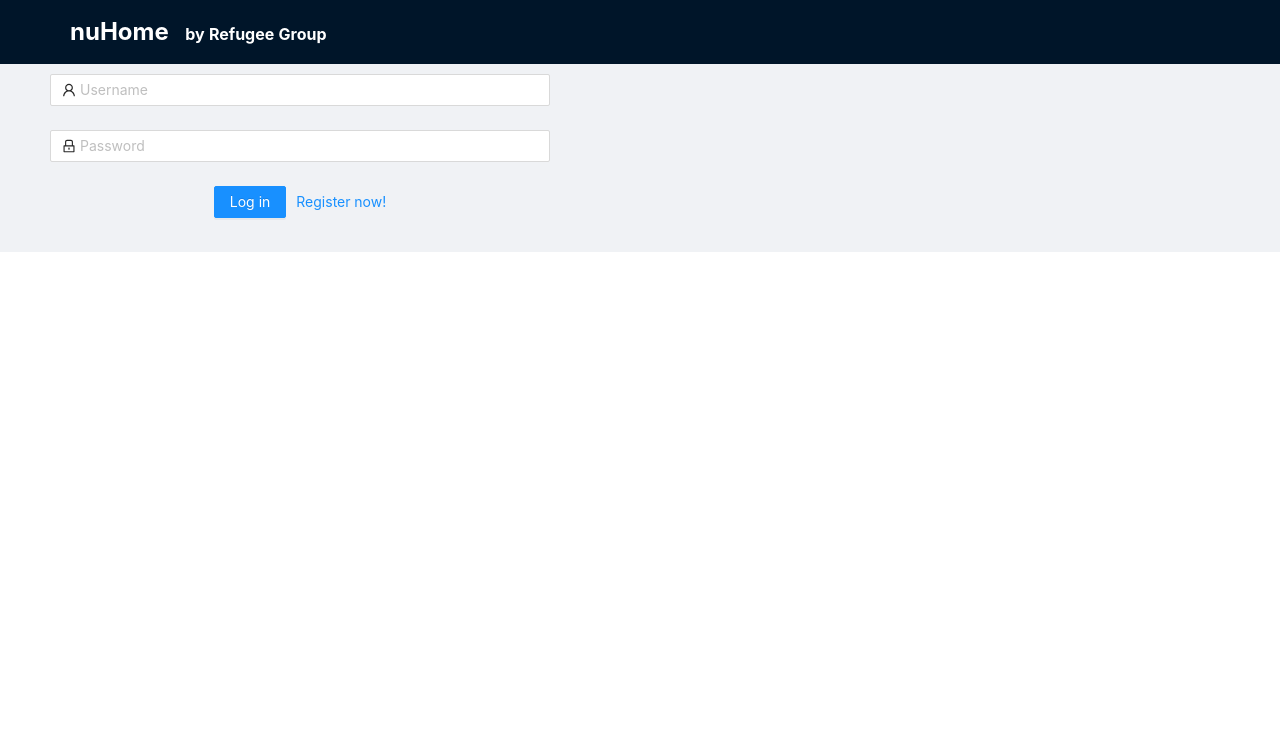
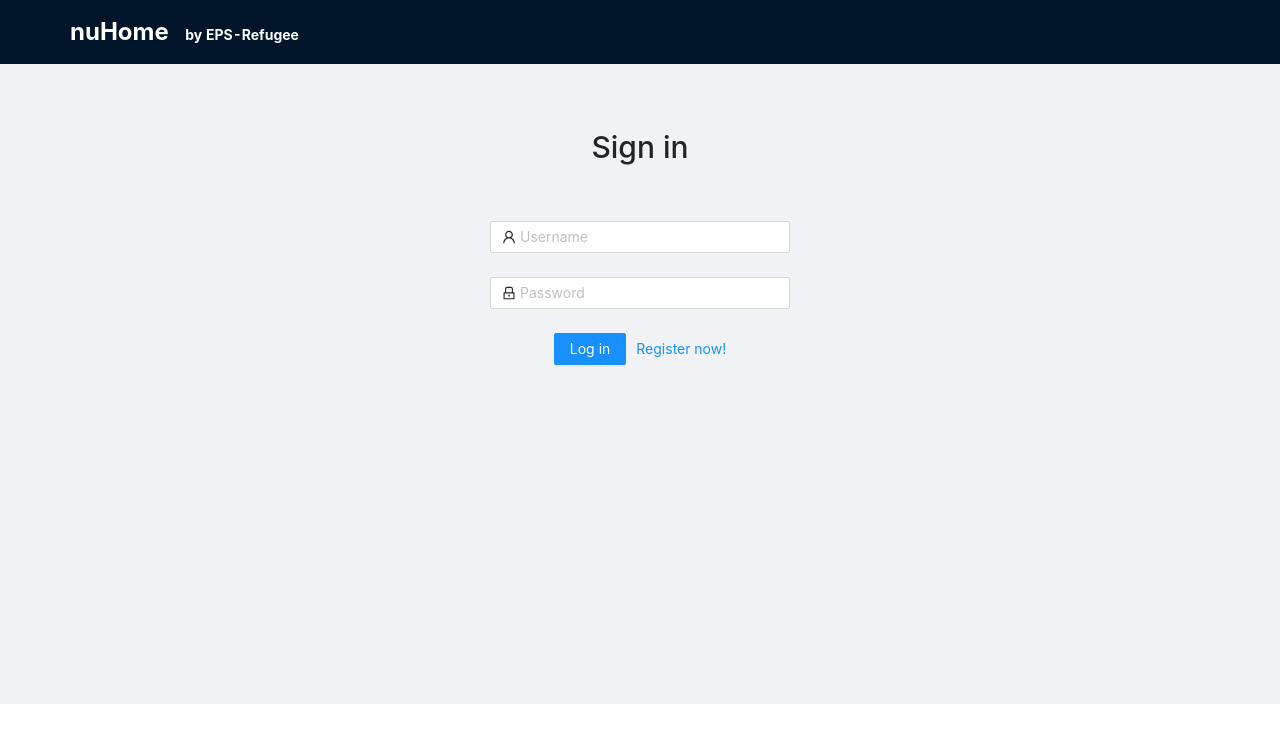
Before and after one commit to Silence-Rain/17-735_EPS_Refugee, a React (Create React App) app in the folder nu-home/: page /login in a window 1280 px wide. Shown: the top 742 px of the page. Built offline with nearby package versions, Linux system fonts and the light colour scheme.

Commit message:
add styles for login&index

```diff
--- a/nu-home/src/components/Index/index.css
+++ b/nu-home/src/components/Index/index.css
@@ -1,13 +1,9 @@
 @import '~antd/dist/antd.css';
-
-.site-layout-background {
-  background: #fff;
-}
 
 .site-layout-content {
   background: #fff;
-  padding: 24px;
-  min-height: 280px;
+  padding: 24px 0;
+  min-height: 80vh;
 }
 
 .logo {
--- a/nu-home/src/components/Index/index.js
+++ b/nu-home/src/components/Index/index.js
@@ -76,14 +76,14 @@ class Index extends React.Component {
 
       <Header>
         <div className="logo">
-          <p>nuHome <span style={{marginLeft: '10px', fontSize: '16px'}}>by Refugee Group</span></p>
+          <p>nuHome <span style={{marginLeft: '10px', fontSize: '14px'}}>by EPS-Refugee</span></p>
         </div>
         {this.menuDisplay()}
       </Header>
 
       <Layout style={{ padding: '10px 50px' }}>
 
-        <Sider width={250} className="site-layout-background">
+        <Sider breakpoint="xs" collapsedWidth="0" className="site-layout-content" width={250}>
           <Menu
             mode="inline"
             defaultSelectedKeys={['dm']}
@@ -97,8 +97,6 @@ class Index extends React.Component {
               <Link to={`${this.props.match.path}/dm`}>Direct Message</Link>
             </Menu.Item>
 
-            {
-              this.state.stores.user.isVerified ? (
             <SubMenu
               key="forum"
               title={
@@ -107,28 +105,27 @@ class Index extends React.Component {
                   Forum
                 </span>
               }
+              disabled={!this.state.stores.user.isVerified}
             >
-                  <Menu.Item key="important">
+              <Menu.Item key="important" disabled={!this.state.stores.user.isVerified}>
                 <Link to={`${this.props.match.path}/forum/important`}>Important!</Link>
               </Menu.Item>
-                  <Menu.Item key="social">
+              <Menu.Item key="social" disabled={!this.state.stores.user.isVerified}>
                 <Link to={`${this.props.match.path}/forum/social`}>Social</Link>
               </Menu.Item>
-                  <Menu.Item key="jobs">
+              <Menu.Item key="jobs" disabled={!this.state.stores.user.isVerified}>
                 <Link to={`${this.props.match.path}/forum/jobs`}>Jobs</Link>
               </Menu.Item>
-                  <Menu.Item key="accomodation">
+              <Menu.Item key="accomodation" disabled={!this.state.stores.user.isVerified}>
                 <Link to={`${this.props.match.path}/forum/accomodation`}>Accomodation</Link>
               </Menu.Item>
-                  <Menu.Item key="resources">
+              <Menu.Item key="resources" disabled={!this.state.stores.user.isVerified}>
                 <Link to={`${this.props.match.path}/forum/resources`}>Resources</Link>
               </Menu.Item>
-                  <Menu.Item key="other">
+              <Menu.Item key="other" disabled={!this.state.stores.user.isVerified}>
                 <Link to={`${this.props.match.path}/forum/other`}>Other</Link>
               </Menu.Item>
             </SubMenu>
-              ) : (<></>)
-            }
 
             {
               this.state.stores.user.type !== "refugee" ? (
@@ -154,15 +151,8 @@ class Index extends React.Component {
           </Menu>
         </Sider>
 
-        <Layout style={{ padding: '0 24px 24px' }}>
-          <Content
-            className="site-layout-background"
-            style={{
-              padding: 24,
-              margin: 0,
-              minHeight: 280,
-            }}
-          >
+        <Layout style={{ padding: '0 24px' }}>
+          <Content className="site-layout-content" style={{ padding: 24 }}>
             <ViewRouter {...this.props}/>
           </Content>
         </Layout>
--- /dev/null
+++ b/nu-home/src/components/Login/index.css
@@ -0,0 +1,21 @@
+.main-layout {
+	display: flex;
+	flex-direction: column;
+	align-items: center;
+	justify-content: center;
+	min-height: 80vh;
+	padding: 10px 50px;
+	text-align: center;
+}
+
+.main-content {
+	width: 75%;
+	display: flex;
+	flex-direction: column;
+	align-items: center;
+}
+
+.main-content h1 {
+	font-size: 30px;
+	margin: 50px 0;
+}
--- a/nu-home/src/components/Login/index.js
+++ b/nu-home/src/components/Login/index.js
@@ -4,6 +4,7 @@ import { UserOutlined, LockOutlined } from '@ant-design/icons';
 import { Link, Redirect } from 'react-router-dom';
 import store from '../../redux/store';
 import { login } from '../../redux/actions/authAction';
+import "./index.css";
 
 const { Header, Content } = Layout;
 
@@ -45,18 +46,17 @@ class LoginForm extends React.Component {
 
           <Header>
             <div className="logo">
-              <p>nuHome <span style={{marginLeft: '10px', fontSize: '16px'}}>by Refugee Group</span></p>
+              <p>nuHome <span style={{marginLeft: '10px', fontSize: '14px'}}>by EPS-Refugee</span></p>
             </div>
           </Header>
 
-          <Layout style={{ padding: '10px 50px', textAlign: "center" }}>
-            <Content style={{width: 500}}>
+          <Layout className="main-layout">
+            <Content className="main-content">
+              <div style={{ width: "300px" }}>
+                <h1>Sign in</h1>
 
                 <Form
                   name="login"
-                initialValues={{
-                  remember: true,
-                }}
                   onFinish={this.onFinish}
                 >
                   <Form.Item
@@ -94,6 +94,7 @@ class LoginForm extends React.Component {
                   </Form.Item>
                 </Form>
 
+              </div>
             </Content>
           </Layout>
 
--- /dev/null
+++ b/nu-home/src/components/Register/index.css
@@ -0,0 +1,20 @@
+.main-layout {
+	display: flex;
+	flex-direction: column;
+	align-items: center;
+	justify-content: center;
+	min-height: 80vh;
+	padding: 10px 30px;
+	text-align: center;
+}
+
+.main-content {
+	display: flex;
+	flex-direction: column;
+	align-items: center;
+}
+
+.main-content h1 {
+	font-size: 30px;
+	margin: 50px 0;
+}
--- a/nu-home/src/components/Register/index.js
+++ b/nu-home/src/components/Register/index.js
@@ -4,6 +4,7 @@ import { UploadOutlined } from '@ant-design/icons';
 import { Link, Redirect } from 'react-router-dom';
 import store from '../../redux/store';
 import { register } from '../../redux/actions/authAction';
+import "./index.css";
 
 const { Option } = Select;
 const { Header, Content } = Layout;
@@ -14,7 +15,7 @@ const formItemLayout = {
       span: 24,
     },
     sm: {
-      span: 8,
+      span: 6,
     },
   },
   wrapperCol: {
@@ -22,7 +23,7 @@ const formItemLayout = {
       span: 24,
     },
     sm: {
-      span: 16,
+      span: 14
     },
   },
 };
@@ -34,7 +35,7 @@ const tailFormItemLayout = {
     },
     sm: {
       span: 16,
-      offset: 8,
+      offset: 4,
     },
   },
 };
@@ -79,12 +80,15 @@ class Register extends React.Component {
 
           <Header>
             <div className="logo">
-              <p>nuHome <span style={{marginLeft: '10px', fontSize: '16px'}}>by Refugee Group</span></p>
+              <p>nuHome <span style={{marginLeft: '10px', fontSize: '14px'}}>by Refugee Group</span></p>
             </div>
           </Header>
 
-          <Layout style={{ padding: '10px 50px', textAlign: "center" }}>
-            <Content style={{width: 700}}>
+          <Layout className="main-layout">
+            <Content className="main-content">
+              <div style={{ width: "90%" }}>
+                <h1>Sign up</h1>
+
                 <Form
                   {...formItemLayout}
                   name="register"
@@ -203,9 +207,9 @@ class Register extends React.Component {
                     </Button>
                     <Link style={{marginLeft: 10}} to="/login">Back to Login</Link>
                   </Form.Item>
-
                 </Form>
 
+              </div>
             </Content>
           </Layout>
 
--- /dev/null
+++ b/nu-home/src/components/RegisterNGO/index.css
@@ -0,0 +1,4 @@
+.wrapper {
+	display: flex;
+	align-items: left;
+}
```
Also changed, not shown: nu-home/src/components/RegisterNGO/index.js (+4 -48 lines). Lines whose indentation alone changed are shown as unchanged.
